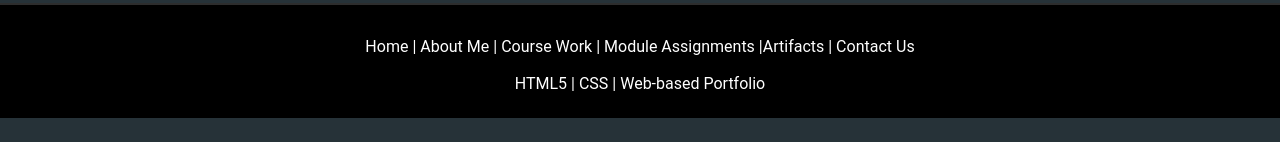
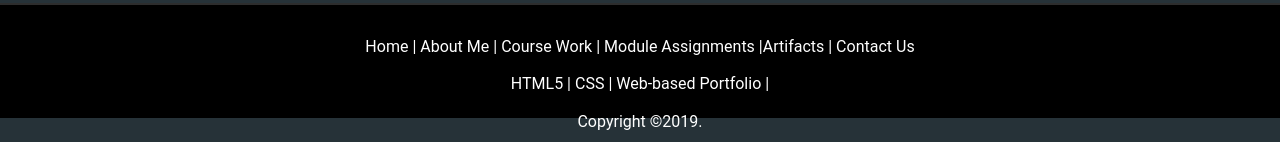
Before and after one commit to cadecabde/Abdi.com, a plain HTML site: page Portfolio/About.html in a window 1280 px wide. Shown: the part 776-918 px from the top of the page. Before the commit the page ends 894 px from the top, so only its background shows below. Drawn offline with Linux system fonts and the light colour scheme; a script that the page names is missing.

Commit message:
Update About.html

```diff
--- a/Portfolio/About.html
+++ b/Portfolio/About.html
@@ -79,7 +79,7 @@
     <div id="content_footer"></div>
     <div id="footer">
       <p><a href="index.html">Home</a> | <a href="About.html">About Me</a> | <a href="Coursework.html">Course Work</a> | <a href="ModuleAssignments.html">Module Assignments</a> |<a href="Artifacts.html">Artifacts</a> | <a href="contact.html">Contact Us</a></p>
-      <p> <a href="http://validator.w3.org/check?uri=referer">HTML5</a> | <a href="http://jigsaw.w3.org/css-validator/check/referer">CSS</a> | <a href="http://www.html5webtemplates.co.uk">Web-based Portfolio</a></p>
+      <p> <a href="http://validator.w3.org/check?uri=referer">HTML5</a> | <a href="http://jigsaw.w3.org/css-validator/check/referer">CSS</a> | <a href="http://www.html5webtemplates.co.uk">Web-based Portfolio</a> | <p> Copyright ©<script>document.write(new Date().getFullYear());</script>.</p></a>
     </div>
   </div>
   </div>
```
